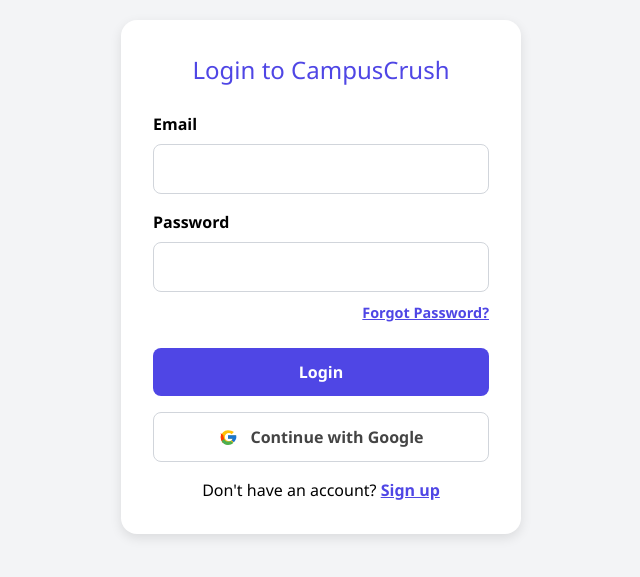
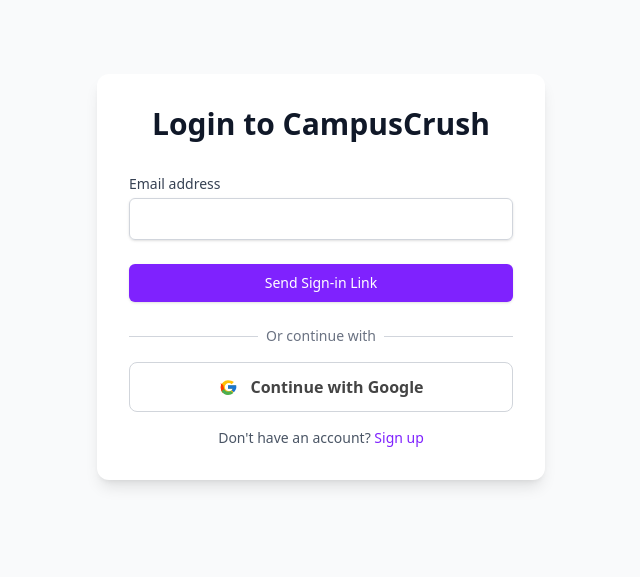
Before and after one commit to NEGO2522/shopping-app, a React (Vite) app: page /login in a window 1280 px wide. Shown: the part 123-700 px from the top of the page, without its empty margins (319-959 px from the left). Built offline with nearby package versions, Linux system fonts and the light colour scheme; no server answers; the HTML template or start-up script is replaced by a standard one.

Commit message:
env added

```diff
--- a/src/firebase.js
+++ b/src/firebase.js
@@ -5,14 +5,14 @@
 import { getAuth } from "firebase/auth";
 
 const firebaseConfig = {
-  apiKey: "AIzaSyC0r1tQCDEq0G8W0EN7mD9drea4cBFiEKs",
-  authDomain: "campus-crush-cbfed.firebaseapp.com",
-  databaseURL: "https://campus-crush-cbfed-default-rtdb.asia-southeast1.firebasedatabase.app",
-  projectId: "campus-crush-cbfed",
-  storageBucket: "campus-crush-cbfed.firebasestorage.app",
-  messagingSenderId: "989715437143",
-  appId: "1:989715437143:web:f59f4839e673ade72d7512",
-  measurementId: "G-D8VMN3SJNR"
+  apiKey: import.meta.env.VITE_FIREBASE_API_KEY,
+  authDomain: import.meta.env.VITE_FIREBASE_AUTH_DOMAIN,
+  databaseURL: import.meta.env.VITE_FIREBASE_DATABASE_URL,
+  projectId: import.meta.env.VITE_FIREBASE_PROJECT_ID,
+  storageBucket: import.meta.env.VITE_FIREBASE_STORAGE_BUCKET,
+  messagingSenderId: import.meta.env.VITE_FIREBASE_MESSAGING_SENDER_ID,
+  appId: import.meta.env.VITE_FIREBASE_APP_ID,
+  measurementId: import.meta.env.VITE_FIREBASE_MEASUREMENT_ID
 };
 
 // Initialize Firebase
--- a/src/pages/Login.jsx
+++ b/src/pages/Login.jsx
@@ -1,17 +1,30 @@
 import React, { useState } from "react";
 import { useNavigate } from "react-router-dom";
 import { app } from "../firebase";
-import { getAuth, signInWithEmailAndPassword, createUserWithEmailAndPassword, GoogleAuthProvider, signInWithPopup } from "firebase/auth";
+import {
+  getAuth,
+  GoogleAuthProvider,
+  signInWithPopup,
+  sendSignInLinkToEmail,
+  isSignInWithEmailLink,
+  signInWithEmailLink
+} from "firebase/auth";
 
 const auth = getAuth(app);
 const googleProvider = new GoogleAuthProvider();
 
-// Use these auth methods in your login/signup handlers
-
+const actionCodeSettings = {
+  url: window.location.origin + '/login',
+  handleCodeInApp: true,
+};
 
 function LoginSignup() {
   const navigate = useNavigate();
   const [isLogin, setIsLogin] = useState(true);
+  const [email, setEmail] = useState("");
+  const [emailSent, setEmailSent] = useState(false);
+  const [loading, setLoading] = useState(false);
+  const [error, setError] = useState("");
 
   // Login state
   const [loginEmail, setLoginEmail] = useState("");
@@ -22,6 +35,42 @@
   const [signUpEmail, setSignUpEmail] = useState("");
   const [signUpPassword, setSignUpPassword] = useState("");
   const [signUpConfirmPassword, setSignUpConfirmPassword] = useState("");
+
+  // Check if the user is completing email sign in
+  React.useEffect(() => {
+    if (isSignInWithEmailLink(auth, window.location.href)) {
+      let emailFromStorage = window.localStorage.getItem('emailForSignIn');
+      if (!emailFromStorage) {
+        emailFromStorage = window.prompt('Please provide your email for confirmation');
+      }
+
+      signInWithEmailLink(auth, emailFromStorage, window.location.href)
+        .then((result) => {
+          window.localStorage.removeItem('emailForSignIn');
+          navigate('/user-details');
+        })
+        .catch((error) => {
+          setError(error.message);
+        });
+    }
+  }, [navigate]);
+
+  const handlePasswordlessSignIn = async (e) => {
+    e.preventDefault();
+    setLoading(true);
+    setError("");
+
+    try {
+      await sendSignInLinkToEmail(auth, email, actionCodeSettings);
+      window.localStorage.setItem('emailForSignIn', email);
+      setEmailSent(true);
+    } catch (error) {
+      console.error("Error during passwordless sign in:", error);
+      setError(error.message);
+    } finally {
+      setLoading(false);
+    }
+  };
 
   const handleLogin = async (e) => {
     e.preventDefault();
@@ -58,7 +107,7 @@
       navigate('/user-details');
     } catch (error) {
       console.error("Error during Google sign-in:", error.message);
-      alert(error.message);
+      setError(error.message);
     }
   };
 
@@ -86,135 +135,72 @@
   };
 
   return (
-    <div
-      style={{
-        height: "100vh",
-        display: "flex",
-        alignItems: "center",
-        justifyContent: "center",
-        backgroundColor: "#f3f4f6",
-        fontFamily: "'Segoe UI', Tahoma, Geneva, Verdana, sans-serif",
-        padding: "1rem",
-      }}
-    >
-      <div
-        style={{
-          backgroundColor: "white",
-          padding: "2rem",
-          borderRadius: "1rem",
-          boxShadow: "0 4px 12px rgba(0,0,0,0.1)",
-          width: "100%",
-          maxWidth: "400px",
-          animation: "fadeIn 0.7s ease forwards",
-          opacity: 1,
-        }}
-        className="form-container"
-      >
+    <div className="min-h-screen bg-gray-50 flex items-center justify-center px-4 py-12 sm:px-6 lg:px-8">
+      <div className="max-w-md w-full space-y-8 bg-white p-8 rounded-xl shadow-lg">
         {isLogin ? (
-          <form onSubmit={handleLogin}>
-            <h2
-              style={{
-                textAlign: "center",
-                marginBottom: "1.5rem",
-                fontSize: "1.5rem",
-                color: "#4f46e5",
-              }}
-            >
+          <div>
+            <h2 className="text-center text-3xl font-extrabold text-gray-900 mb-8">
               Login to CampusCrush
             </h2>
 
-            <div style={{ marginBottom: "1rem" }}>
-              <label
-                htmlFor="loginEmail"
-                style={{ display: "block", marginBottom: "0.5rem", fontWeight: "600" }}
-              >
-                Email
+            {emailSent ? (
+              <div className="text-center p-4 bg-green-50 rounded-lg mb-4">
+                <p className="text-green-800">
+                  Check your email! We've sent you a sign-in link to {email}
+                </p>
+              </div>
+            ) : (
+              <form onSubmit={handlePasswordlessSignIn} className="space-y-6">
+                {error && (
+                  <div className="bg-red-50 border border-red-200 text-red-600 px-4 py-3 rounded-md">
+                    {error}
+                  </div>
+                )}
+
+                <div>
+                  <label htmlFor="email" className="block text-sm font-medium text-gray-700">
+                    Email address
                   </label>
                   <input
-                id="loginEmail"
+                    id="email"
                     type="email"
-                value={loginEmail}
-                onChange={(e) => setLoginEmail(e.target.value)}
+                    value={email}
+                    onChange={(e) => setEmail(e.target.value)}
                     required
-                style={{
-                  width: "100%",
-                  padding: "0.75rem",
-                  border: "1px solid #d1d5db",
-                  borderRadius: "0.5rem",
-                  fontSize: "1rem",
-                }}
+                    className="mt-1 block w-full px-3 py-2 border border-gray-300 rounded-md shadow-sm focus:outline-none focus:ring-violet-500 focus:border-violet-500"
                   />
-            </div>
-
-            <div style={{ marginBottom: "0.5rem" }}>
-              <label
-                htmlFor="loginPassword"
-                style={{ display: "block", marginBottom: "0.5rem", fontWeight: "600" }}
-              >
-                Password
-              </label>
-              <input
-                id="loginPassword"
-                type="password"
-                value={loginPassword}
-                onChange={(e) => setLoginPassword(e.target.value)}
-                required
-                style={{
-                  width: "100%",
-                  padding: "0.75rem",
-                  border: "1px solid #d1d5db",
-                  borderRadius: "0.5rem",
-                  fontSize: "1rem",
-                }}
-              />
-            </div>
-
-            <div style={{ textAlign: "right", marginBottom: "1.5rem" }}>
-              <button
-                type="button"
-                onClick={() => alert("Redirect to Forgot Password flow")}
-                style={{
-                  background: "none",
-                  border: "none",
-                  color: "#4f46e5",
-                  cursor: "pointer",
-                  fontSize: "0.9rem",
-                  fontWeight: "600",
-                  textDecoration: "underline",
-                  padding: 0,
-                }}
-              >
-                Forgot Password?
-              </button>
                 </div>
 
                 <button
                   type="submit"
-              style={{
-                width: "100%",
-                padding: "0.75rem",
-                backgroundColor: "#4f46e5",
-                color: "white",
-                fontWeight: "600",
-                fontSize: "1rem",
-                border: "none",
-                borderRadius: "0.5rem",
-                cursor: "pointer",
-                transition: "background-color 0.3s ease",
-              }}
-              onMouseOver={(e) => (e.currentTarget.style.backgroundColor = "#4338ca")}
-              onMouseOut={(e) => (e.currentTarget.style.backgroundColor = "#4f46e5")}
+                  disabled={loading}
+                  className={`w-full flex justify-center py-2 px-4 border border-transparent rounded-md shadow-sm text-sm font-medium text-white bg-violet-600 hover:bg-violet-700 focus:outline-none focus:ring-2 focus:ring-offset-2 focus:ring-violet-500 ${
+                    loading ? "opacity-50 cursor-not-allowed" : ""
+                  }`}
                 >
-              Login
+                  {loading ? "Sending..." : "Send Sign-in Link"}
                 </button>
+              </form>
+            )}
 
-            {/* Google button */}
+            {/* Divider */}
+            <div className="mt-6">
+              <div className="relative">
+                <div className="absolute inset-0 flex items-center">
+                  <div className="w-full border-t border-gray-300"></div>
+                </div>
+                <div className="relative flex justify-center text-sm">
+                  <span className="px-2 bg-white text-gray-500">Or continue with</span>
+                </div>
+              </div>
+            </div>
+
+            {/* Google Sign In */}
             <button
               type="button"
               onClick={handleGoogleSignIn}
               style={googleButtonStyle}
-              onMouseOver={(e) => (e.currentTarget.style.backgroundColor = "#f5f5f5")}
-              onMouseOut={(e) => (e.currentTarget.style.backgroundColor = "white")}
+              className="mt-4 hover:bg-gray-50"
             >
               <svg
                 style={googleIconStyle}
@@ -241,35 +227,20 @@
               Continue with Google
             </button>
 
-            <p style={{ marginTop: "1rem", textAlign: "center" }}>
+            <p className="mt-4 text-center text-sm text-gray-600">
               Don't have an account?{" "}
               <button
                 type="button"
                 onClick={() => setIsLogin(false)}
-                style={{
-                  background: "none",
-                  border: "none",
-                  color: "#4f46e5",
-                  cursor: "pointer",
-                  fontWeight: "600",
-                  textDecoration: "underline",
-                  padding: 0,
-                }}
+                className="font-medium text-violet-600 hover:text-violet-500"
               >
                 Sign up
               </button>
             </p>
-          </form>
+          </div>
         ) : (
-          <form onSubmit={handleSignUp}>
-            <h2
-              style={{
-                textAlign: "center",
-                marginBottom: "1.5rem",
-                fontSize: "1.5rem",
-                color: "#4f46e5",
-              }}
-            >
+          <div>
+            <h2 className="text-center text-3xl font-extrabold text-gray-900 mb-8">
               Create an Account
             </h2>
 
@@ -436,7 +407,7 @@
                 Login
               </button>
             </p>
-          </form>
+          </div>
         )}
       </div>
     </div>
```
Also changed, not shown: 1 other file (tests, documents, lock files or other folders). Lines whose indentation alone changed are shown as unchanged.
